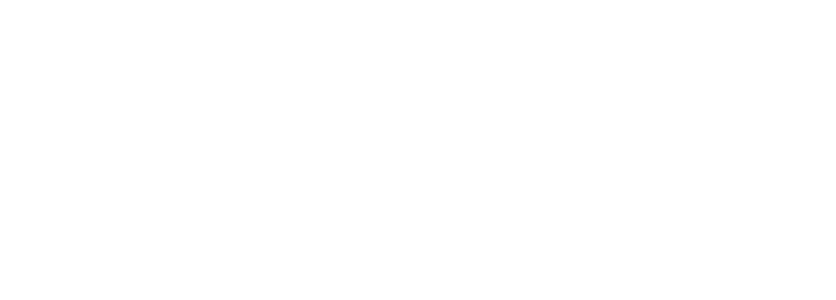
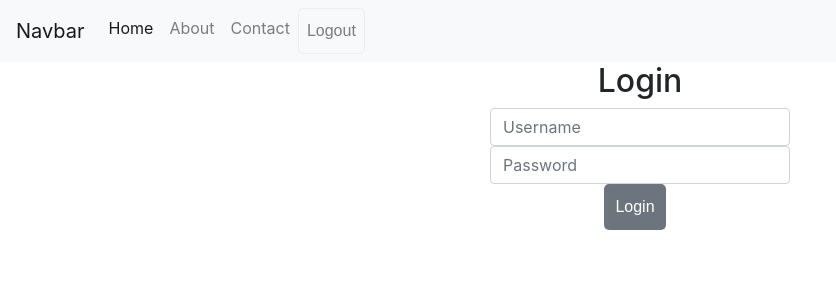
Before and after one commit to rakeshkandhi/Web-development, a React (Vite) app in the folder Learning/tutorial/: page / in a window 1280 px wide. Shown: the top 300 px of the page, without its empty margins (0-836 px from the left). Built offline with nearby package versions, Linux system fonts and the light colour scheme.

Commit message:
Task Completed

```diff
--- a/Learning/tutorial/src/App.tsx
+++ b/Learning/tutorial/src/App.tsx
@@ -1,8 +1,10 @@
 import React from "react";
+import Demo from "./Authentication/Demo";
 
 const App: React.FC = () => {
   return (
     <div>
+      <Demo />
     </div>
   );
 };
--- /dev/null
+++ b/Learning/tutorial/src/Authentication/About.tsx
@@ -0,0 +1,7 @@
+import React from "react";
+
+const About: React.FC = () => {
+  return <div>About</div>;
+};
+
+export default About;
--- /dev/null
+++ b/Learning/tutorial/src/Authentication/Contact.tsx
@@ -0,0 +1,9 @@
+import React from 'react'
+
+const Contact: React.FC = () => {
+  return (
+    <div>Contact</div>
+  )
+}
+
+export default Contact
--- /dev/null
+++ b/Learning/tutorial/src/Authentication/Demo.tsx
@@ -0,0 +1,58 @@
+import React, { useState, useEffect } from "react";
+import {
+  BrowserRouter as Router,
+  Routes,
+  Route,
+  Navigate,
+} from "react-router-dom";
+import Login from "./Login";
+import Home from "./Home";
+import Contact from "./Contact";
+import About from "./About";
+import NavBar from "./NavBar";
+
+const Demo: React.FC = () => {
+const [token, setToken] = useState<string | null>(
+  localStorage.getItem("token")
+);
+
+
+  useEffect(() => {
+    const storedToken = localStorage.getItem("token");
+    if (storedToken !== token) {
+      setToken(storedToken);
+    }
+  }, []);
+
+  return (
+    <>
+      <Router>
+        <NavBar />
+        <div className="App">
+          <Routes>
+            <Route
+              path="/"
+              element={
+                token ? <Navigate to="/home" /> : <Login setToken={setToken} />
+              }
+            />
+            <Route
+              path="/home"
+              element={token ? <Home /> : <Navigate to="/" />}
+            />
+            <Route
+              path="/contact"
+              element={token ? <Contact /> : <Navigate to="/" />}
+            />
+            <Route
+              path="/about"
+              element={token ? <About /> : <Navigate to="/" />}
+            />
+          </Routes>
+        </div>
+      </Router>
+    </>
+  );
+};
+
+export default Demo;
--- /dev/null
+++ b/Learning/tutorial/src/Authentication/Login.tsx
@@ -0,0 +1,58 @@
+import React, { useState } from "react";
+
+const Login: React.FC<{ setToken: (token: string) => void }> = ({
+  setToken,
+}) => {
+  const [username, setUsername] = useState("");
+  const [password, setPassword] = useState("");
+
+  const handleSubmit = (e: React.FormEvent<HTMLFormElement>) => {
+    e.preventDefault();
+    if (username === "admin" && password === "admin") {
+      const token = "token expired";
+      localStorage.setItem(username, token);
+      setToken(token);
+    } else {
+      alert("Invalid username or password");
+    }
+  };
+
+  return (
+    <div>
+      <h2>Login</h2>
+      <form
+        style={{
+          display: "flex",
+          flexDirection: "column",
+          alignItems: "center",
+          justifyContent: "center",
+        }}
+        onSubmit={handleSubmit}
+      >
+        <input
+          className="form-control"
+          style={{
+            width: "300px",
+          }}
+          type="text"
+          placeholder="Username"
+          value={username}
+          onChange={(e) => setUsername(e.target.value)}
+        />
+        <input
+          className="form-control"
+          style={{
+            width: "300px",
+          }}
+          type="password"
+          placeholder="Password"
+          value={password}
+          onChange={(e) => setPassword(e.target.value)}
+        />
+        <button className="btn btn-secondary" type="submit">Login</button>
+      </form>
+    </div>
+  );
+};
+
+export default Login;
--- /dev/null
+++ b/Learning/tutorial/src/Authentication/NavBar.tsx
@@ -0,0 +1,62 @@
+import React from "react";
+import { NavLink } from "react-router-dom";
+
+const NavBar: React.FC = () => {
+  const handleLogout = () => {
+    localStorage.removeItem("token");
+    alert("You have been logged out");
+    window.location.reload();
+  };
+
+  return (
+    <>
+      <nav className="navbar navbar-expand-lg navbar-light bg-light">
+        <NavLink className="navbar-brand" to="/">
+          Navbar
+        </NavLink>
+        <button
+          className="navbar-toggler"
+          type="button"
+          data-toggle="collapse"
+          data-target="#navbarNavDropdown"
+          aria-controls="navbarNavDropdown"
+          aria-expanded="false"
+          aria-label="Toggle navigation"
+        >
+          Menu
+          <span className="navbar-toggler-icon"></span>
+        </button>
+        <div className="collapse navbar-collapse" id="navbarNavDropdown">
+          <ul className="navbar-nav">
+            <li className="nav-item active">
+              <NavLink className="nav-link" to="">
+                Home <span className="sr-only">(current)</span>
+              </NavLink>
+            </li>
+            <li className="nav-item">
+              <NavLink className="nav-link" to="/About">
+                About
+              </NavLink>
+            </li>
+            <li className="nav-item">
+              <NavLink className="nav-link" to="/Contact">
+                Contact
+              </NavLink>
+            </li>
+            <li className="nav-item">
+              <button
+                className="nav-link btn"
+                style={{ height: "fit-content", width: "fit-content" }}
+                onClick={handleLogout}
+              >
+                Logout
+              </button>
+            </li>
+          </ul>
+        </div>
+      </nav>
+    </>
+  );
+};
+
+export default NavBar;
```
